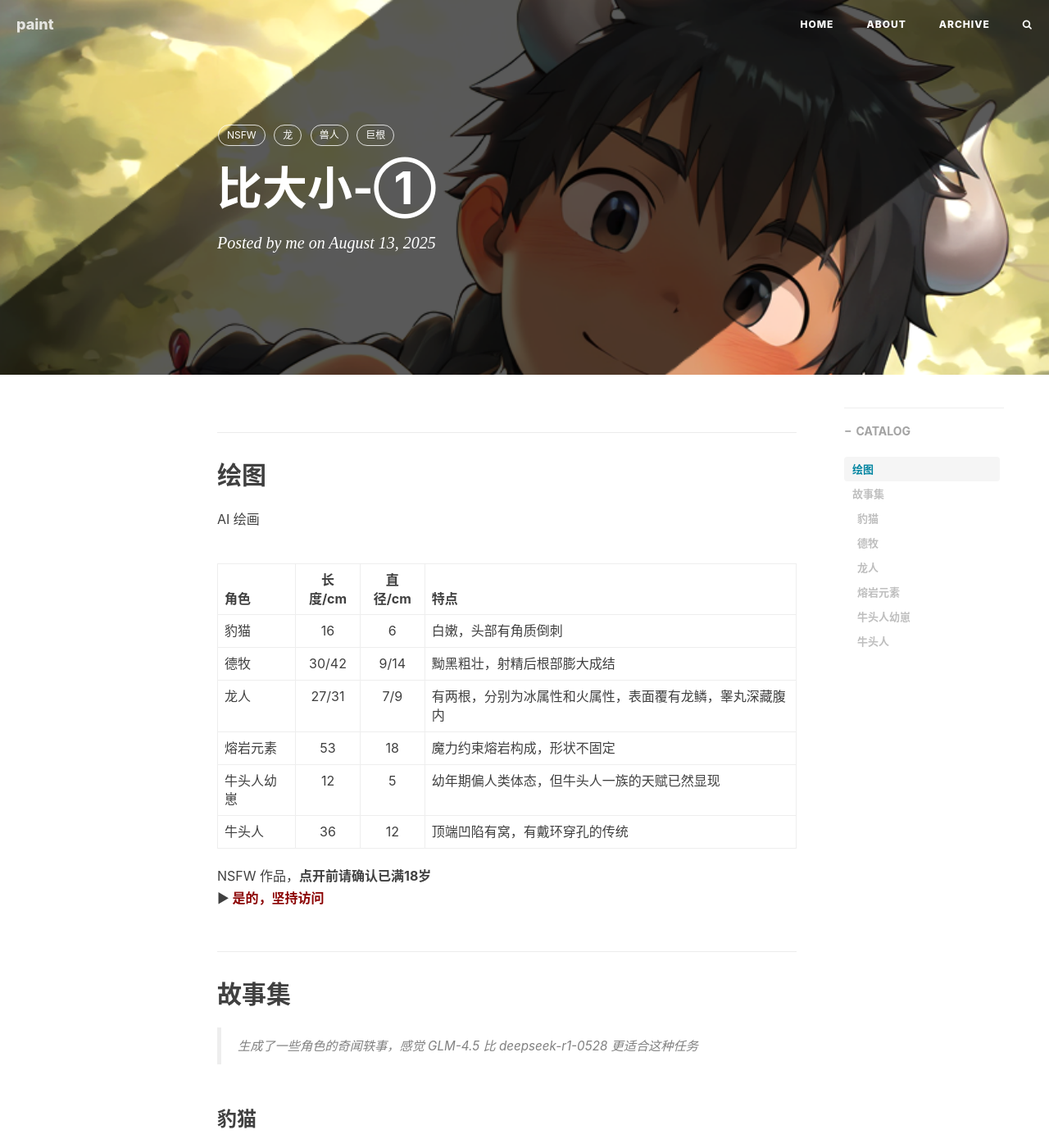
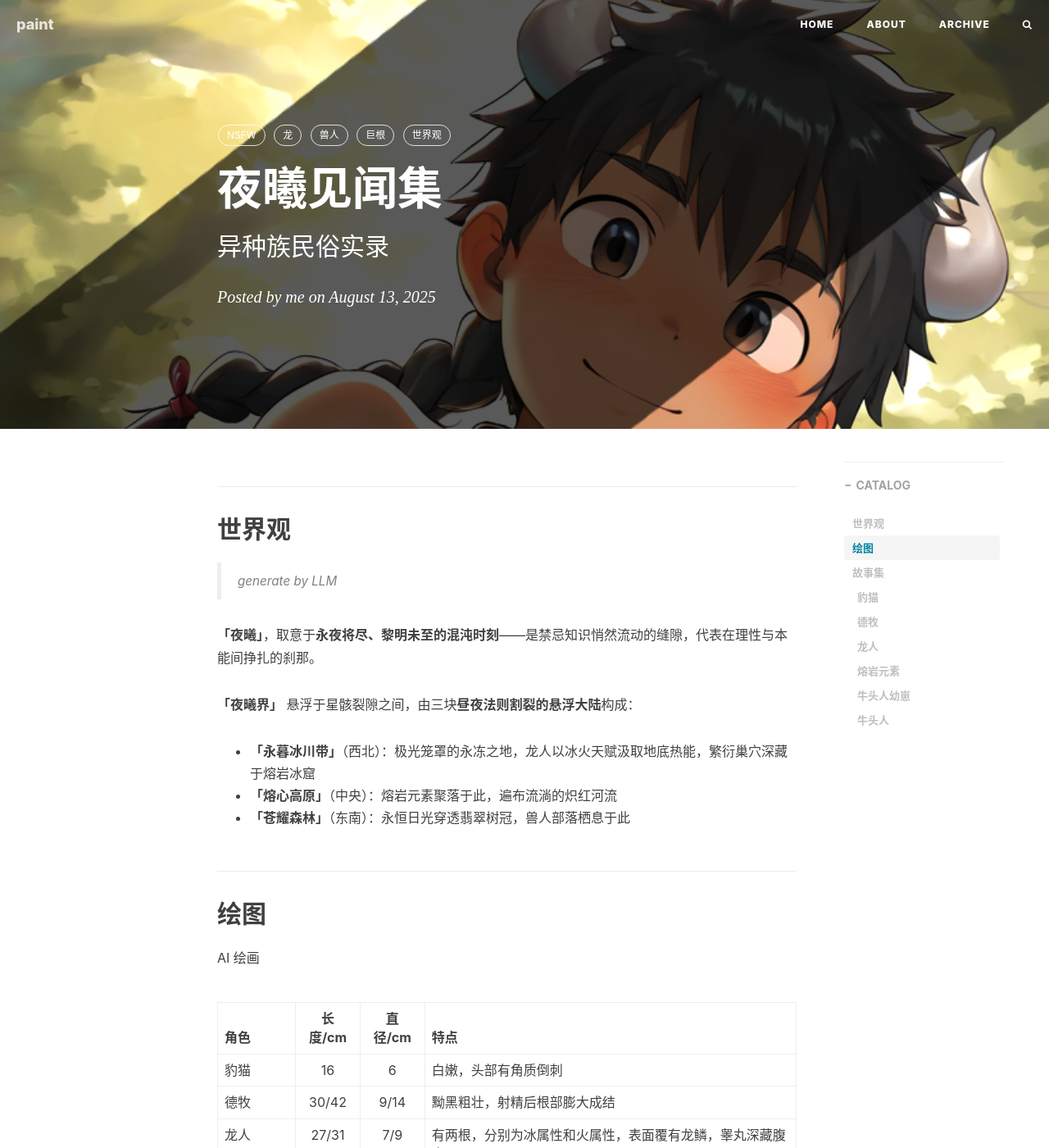
Before and after one commit to furry-me/furry-me.github.io, a Jekyll site: the page built from _posts/2025-08-13-NSFW-penis-list.markdown, in a window 1280 px wide and 1400 px high. Shown: the whole window at 82% size. Built offline with Jekyll 4.4.1, drawn with Linux system fonts in a browser that asks for light colours; nearby versions of some CDN libraries; comment, search, counter and statistics services are not loaded.

Commit message:
Update 2025-08-13-NSFW-penis-list.markdown

```diff
--- a/_posts/2025-08-13-NSFW-penis-list.markdown
+++ b/_posts/2025-08-13-NSFW-penis-list.markdown
@@ -1,7 +1,7 @@
 ---
 layout:     post
-title:      "比大小-①"
-subtitle:   ""
+title:      "夜曦见闻集"
+subtitle:   "异种族民俗实录"
 date:       2025-08-13 00:00:00
 author:     "me"
 header-img: "img/my-paint/牛少年/bg.png"
@@ -10,7 +10,18 @@ tags:
     - 龙
     - 兽人
     - 巨根
+    - 世界观
 ---
+
+## 世界观
+> generate by LLM
+
+**「夜曦」**，取意于**永夜将尽、黎明未至的混沌时刻**——是禁忌知识悄然流动的缝隙，代表在理性与本能间挣扎的刹那。
+
+**「夜曦界」** 悬浮于星骸裂隙之间，由三块**昼夜法则割裂的悬浮大陆**构成：
+- **「永暮冰川带」**（西北）：极光笼罩的永冻之地，龙人以冰火天赋汲取地底热能，繁衍巢穴深藏于熔岩冰窟
+- **「熔心高原」**（中央）：熔岩元素聚落于此，遍布流淌的炽红河流
+- **「苍耀森林」**（东南）：永恒日光穿透翡翠树冠，兽人部落栖息于此
 
 ## 绘图
 AI 绘画
```
